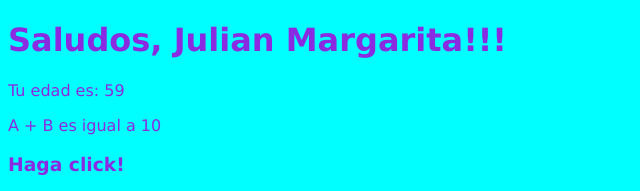
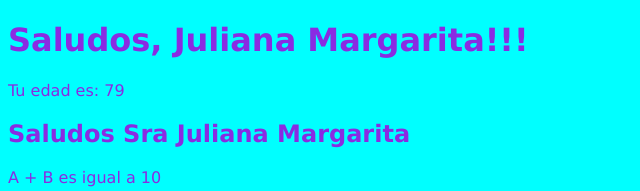
Before and after one commit to javierrweiss/proyectoreact, a React (Vite) app: page / in a window 1280 px wide. Shown: the top 191 px of the page, without its empty margins (0-640 px from the left). Built offline with nearby package versions, Linux system fonts and the light colour scheme; no server answers.

Commit message:
Prueba con template literals

```diff
--- a/src/componentes/varios/Chanfle.jsx
+++ b/src/componentes/varios/Chanfle.jsx
@@ -1,9 +1,11 @@
 //import PropTypes from 'prop-types'
+import saludoTag from '../../utils/utils'
 
 const Bar = ({ nombre, apellido, edad }) => {
     return ( <>
     <h1>Saludos, {nombre} {apellido}!!!</h1>
     <p>Tu edad es: {edad}</p>
+    <h2>{saludoTag`Saludos ${nombre} ${apellido} ${edad}`}</h2>
     </> );
 }
 /*
--- a/src/main.jsx
+++ b/src/main.jsx
@@ -10,7 +10,7 @@ import './style.css'
 
 ReactDOM.createRoot(document.getElementById('root')).render(
   <React.StrictMode>
-    <Bar nombre="Julian" apellido="Margarita" edad={ 59 }/>
+    <Bar nombre="Juliana" apellido="Margarita" edad={ 79 }/>
     <Defecto  />
     <Contador />
     <Pokemones />
--- /dev/null
+++ b/src/utils/utils.js
@@ -0,0 +1,19 @@
+const esMayor = (edad) => {
+     return edad > 59;
+}
+
+const esMujer = (st) => {
+    return st.endsWith('a');
+}
+
+const saludoTag = (strs, name, lastname, age) => {
+    let saludo = () => {
+        if(esMayor(age) && esMujer(name)) return 'Sra';
+        if(!esMayor(age) && esMujer(name)) return 'señorita';
+        if(esMayor(age) && !esMujer(name)) return 'Sr.';
+        if(!esMayor(age) && !esMujer(name)) return 'estimado';
+    }
+    return `${strs[0]} ${saludo()} ${name} ${lastname}`;
+}
+
+export default saludoTag;
```
